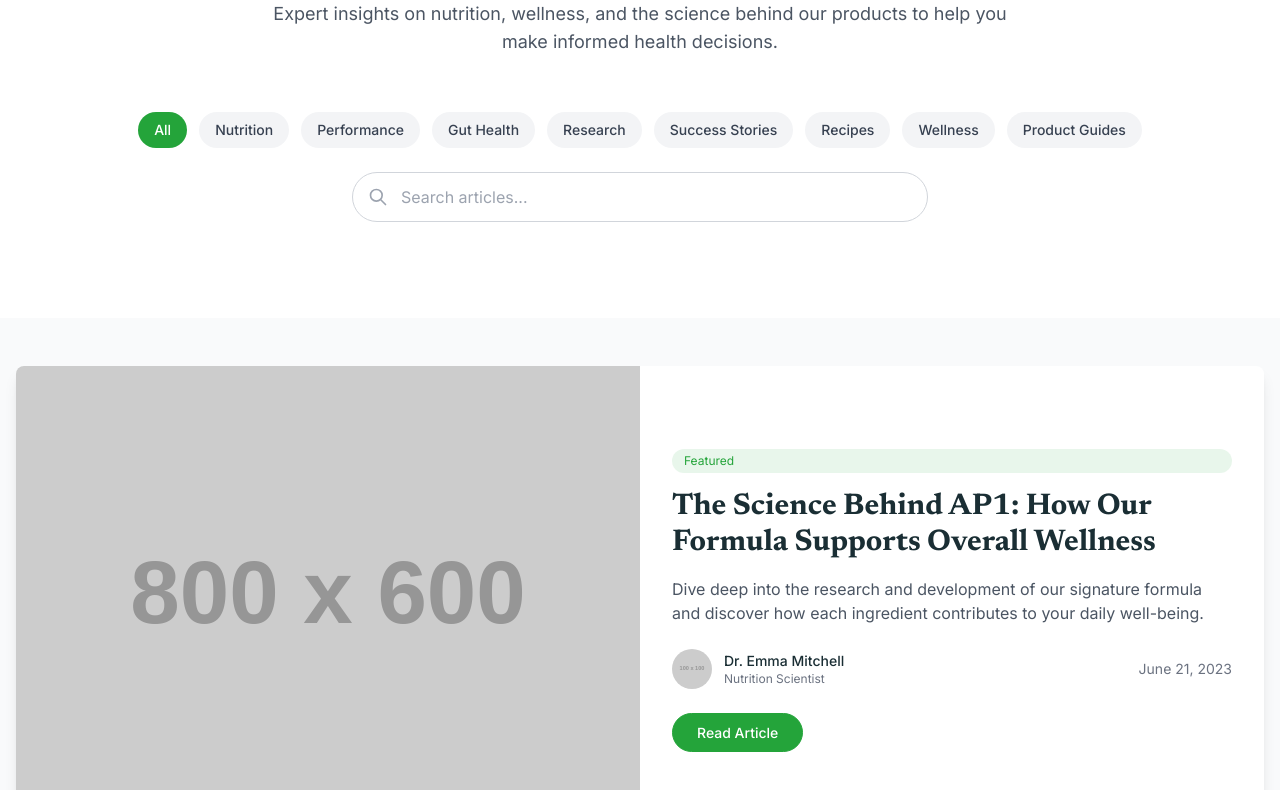
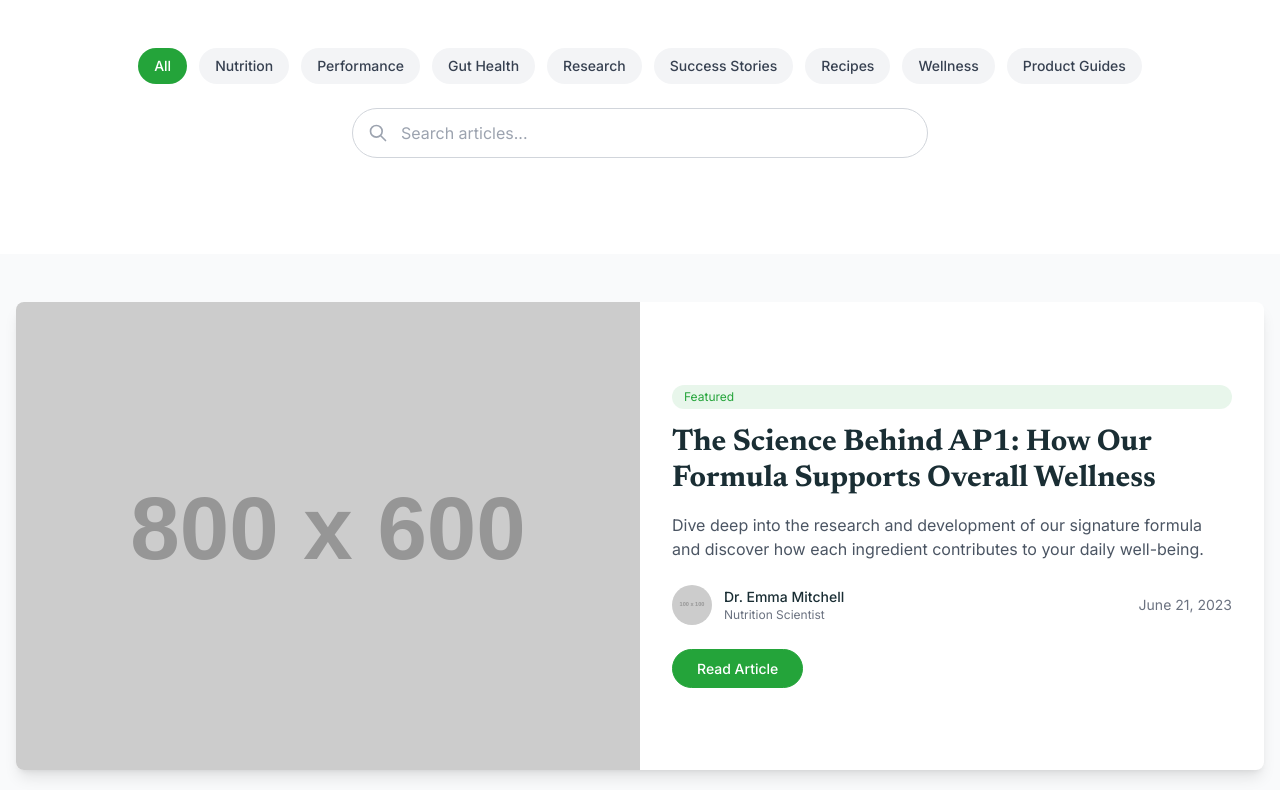
Before and after one commit to jonportelli/alpha-, a plain HTML site: page blog.html in a window 1280 px wide. Shown: the part 296-1086 px from the top of the page. Drawn offline with nearby package versions, Linux system fonts and the light colour scheme; placeholder pictures from the web are drawn by us.

Commit message:
blog layout main title padding reduced

```diff
--- a/blog.html
+++ b/blog.html
@@ -153,7 +153,7 @@
     </nav>
 
     <!-- Blog Header -->
-    <section class="pt-32 pb-12 bg-white">
+    <section class="pt-16 pb-12 bg-white">
         <div class="container mx-auto px-4">
             <div class="text-center mb-8">
                 <h1 class="text-4xl md:text-5xl font-bold text-ag-dark mb-4 font-newsreader">AP1 Health & Nutrition Blog</h1>
```
Also changed, not shown: blog2.html (+1 -1 lines).
